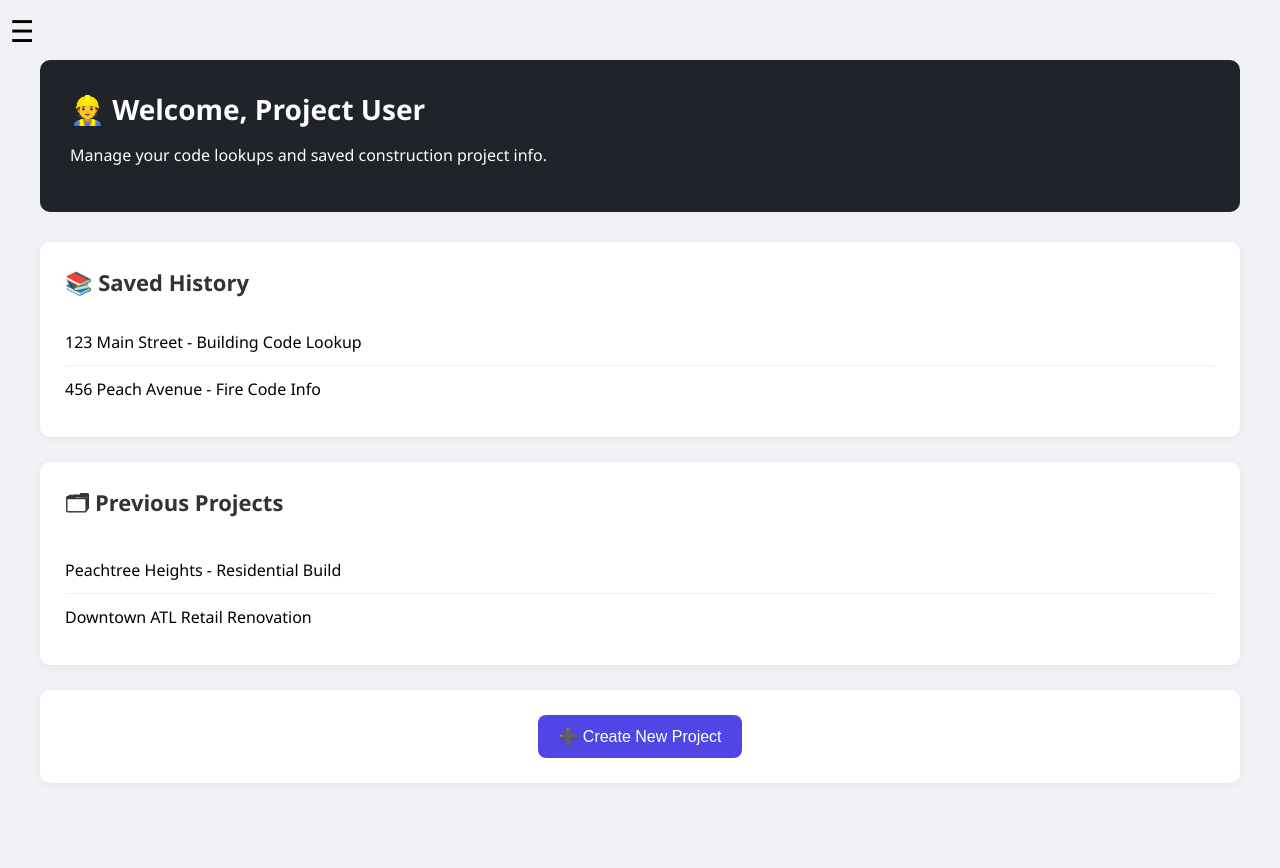
After one commit to priyanayak1/Zaap-Codes-, a Flask app: page /projects in a window 1280 px wide. The commit adds this page. Run offline with Flask 2, Linux system fonts and the light colour scheme; some libraries are stand-ins or nearby versions.

Commit message:
Have UI for About Us Page and Projects Page

```diff
--- a/ZaapCodes/app.py
+++ b/ZaapCodes/app.py
@@ -25,67 +25,81 @@ app = Flask(__name__) # creates the Flask app
 # CODE PAGE DEMO
 # TODO : move to appropriate file
 
-# codes = [
-#     Code(
-#         title="Code 1 Title",
-#         short_description="Code 1 short description",
-#         full_description="Code 1 full description",
-#         source_link="link to code 1"
-#     ),
-#     Code(
-#         title="Code 2 Title",
-#         short_description="Code 2 short description",
-#         full_description="Code 2 full description",
-#         source_link="link to code 2"
-#     ),
-#     Code(
-#         title="Code 3 Title",
-#         short_description="Code 3 short description",
-#         full_description="Code 3 full description",
-#         source_link="link to code 3"
-#     )
-# ]
+codes = [
+    Code(
+        title="Code 1 Title",
+        short_description="Code 1 short description",
+        full_description="Code 1 full description",
+        source_link="link to code 1"
+    ),
+    Code(
+        title="Code 2 Title",
+        short_description="Code 2 short description",
+        full_description="Code 2 full description",
+        source_link="link to code 2"
+    ),
+    Code(
+        title="Code 3 Title",
+        short_description="Code 3 short description",
+        full_description="Code 3 full description",
+        source_link="link to code 3"
+    )
+]
 
-def scrape_chapter_14_details():
-    url = "https://library.municode.com/ga/fulton_county/codes/code_of_ordinances?nodeId=PTIICOORCORE_CH14BUBURE"
+# def scrape_chapter_14_details():
+#     url = "https://library.municode.com/ga/fulton_county/codes/code_of_ordinances?nodeId=PTIICOORCORE_CH14BUBURE"
 
-    options = Options()
-    options.add_argument('--headless')
-    options.add_argument('--disable-gpu')
-    driver = webdriver.Chrome(options=options)
+#     options = Options()
+#     # options.add_argument('--headless')
+#     options.add_argument('--disable-gpu')
+#     options.add_argument('--no-sandbox')
+#     options.add_argument('--disable-dev-shm-usage')
 
-    try:
-        driver.get(url)
-        time.sleep(3)
+#     driver = webdriver.Chrome(options=options)
 
-        # Grab the title of the chapter
-        title_elem = driver.find_element(By.CLASS_NAME, "reader-node__header__title")
-        title = title_elem.text.strip()
+#     try:
+#         print("navigating to municode")
+#         driver.get(url)
+#         time.sleep(4)
 
-        # Grab the full description (content of chapter)
-        content_elem = driver.find_element(By.CLASS_NAME, "reader-node__content")
-        full_description = content_elem.text.strip()
+#         print("looking for title")
+#         # Grab the title of the chapter
+#         title_elem = driver.find_element(By.CLASS_NAME, "reader-node__header__title")
+#         title = title_elem.text.strip()
+#         print("title found ", title)
+#         print("looking for content...")
+#         # Grab the full description (content of chapter)
+#         content_elem = driver.find_element(By.CLASS_NAME, "reader-node__content")
+#         full_description = content_elem.text.strip()
+#         print("found content ")
 
-        # Create a short description (first paragraph or first 200 chars)
-        short_description = full_description.split('\n')[0][:200]
+#         # Create a short description (first paragraph or first 200 chars)
+#         # short_description = full_description.split('\n')[0][:200]
+#         short_description = full_description[:300] + "..." if len(full_description) > 300 else full_description
 
-        return Code(
-            title=title,
-            short_description=short_description,
-            full_description=full_description,
-            source_link=url
-        )
+#         return Code(
+#             title=title,
+#             short_description=short_description,
+#             full_description=full_description,
+#             source_link=url
+#         )
+#     # except NoSuchElementException as e:
+#     #     print("❌ Element not found:", e)
+#     #     return None
+#     except Exception as e:
+#         print(f"Scraping failed: {e}")
+#         return None
+#     finally:
+#         driver.quit()
 
-    except Exception as e:
-        print(f"Scraping failed: {e}")
-        return None
-    finally:
-        driver.quit()
+# codes = []
+# fulton_code = scrape_chapter_14_details()
+# if fulton_code:
+#     codes.append(fulton_code)
 
-codes = []
-fulton_code = scrape_chapter_14_details()
-if fulton_code:
-    codes.append(fulton_code)
+# code = scrape_chapter_14_details()
+
+
 
 def scrape_county_codes(county_name):
     # Construct the URL for the county's page on the Municode website
@@ -260,6 +274,15 @@ def index():
     app.logger.debug('codes: ' + str(codes))
     return render_template('index.html', codes=codes)
 
+# new page for about us
+@app.route('/about-us')
+def about_us():
+    return render_template('about_us.html')
+
+# new page for projects
+@app.route('/projects')
+def projects():
+    return render_template('projects.html')
 ###
 # Purpose: handles address lookup request
 # steps:
--- a/ZaapCodes/static/StylePage.css
+++ b/ZaapCodes/static/StylePage.css
@@ -203,3 +203,17 @@ h1 {
     border-radius: 5px;
     margin-bottom: 5px;
 }
+
+.about-section {
+    padding: 20px;
+    background-color: #f7f9fc;
+    border-radius: 10px;
+    box-shadow: 0 0 10px rgba(0,0,0,0.05);
+    max-width: 800px;
+    margin: auto;
+    font-size: 1.1em;
+  }
+  .about-section h2 {
+    margin-top: 20px;
+    color: #333;
+  }
--- /dev/null
+++ b/ZaapCodes/templates/projects.html
@@ -0,0 +1,122 @@
+<!DOCTYPE html>
+<html lang="en">
+<head>
+  <meta charset="UTF-8">
+  <title>Projects - ZaapCodes</title>
+  <link rel="stylesheet" href="/static/StylePage.css">
+  <style>
+    body {
+      font-family: 'Segoe UI', Tahoma, Geneva, Verdana, sans-serif;
+      background-color: #f0f2f5;
+      margin: 0;
+      padding: 0;
+    }
+    .projects-container {
+      max-width: 1200px;
+      margin: auto;
+      padding: 40px 20px;
+    }
+    .profile-header {
+      background-color: #20232a;
+      color: white;
+      padding: 30px;
+      border-radius: 10px;
+      margin-bottom: 30px;
+    }
+    .profile-header h2 {
+      margin: 0;
+      font-size: 28px;
+    }
+    .section {
+      background: white;
+      border-radius: 10px;
+      padding: 25px;
+      margin-bottom: 25px;
+      box-shadow: 0 2px 8px rgba(0,0,0,0.05);
+    }
+    .section h3 {
+      margin-top: 0;
+      font-size: 22px;
+      color: #333;
+    }
+    .project-item {
+      padding: 12px 0;
+      border-bottom: 1px solid #eee;
+    }
+    .project-item:last-child {
+      border-bottom: none;
+    }
+    .new-project-btn {
+      background-color: #4f46e5;
+      color: white;
+      padding: 12px 20px;
+      font-size: 16px;
+      border: none;
+      border-radius: 8px;
+      cursor: pointer;
+      transition: background 0.3s ease;
+    }
+    .new-project-btn:hover {
+      background-color: #3730a3;
+    }
+  </style>
+</head>
+<body>
+
+  <!-- Sidebar -->
+  <div id="sidebar">
+    <a href="javascript:void(0)" class="close-btn" onclick="closeSidebar()">&times;</a>
+    <a href="/about-us">About Us</a>
+    <a href="/search">Search</a>
+    <a href="/zappy">Zappy</a>
+    <a href="/projects">Projects</a>
+    <a href="/privacy">Privacy</a>
+    <a href="/contact-us">Contact Us</a>
+  </div>
+  <span id="open-btn" onclick="openSidebar()">&#9776;</span>
+
+  <!-- Main content -->
+  <div class="content">
+    <div class="projects-container">
+
+      <!-- Profile Header -->
+      <div class="profile-header">
+        <h2>👷 Welcome, Project User</h2>
+        <p>Manage your code lookups and saved construction project info.</p>
+      </div>
+
+      <!-- Saved History -->
+      <div class="section">
+        <h3>📚 Saved History</h3>
+        <div class="project-item">123 Main Street - Building Code Lookup</div>
+        <div class="project-item">456 Peach Avenue - Fire Code Info</div>
+      </div>
+
+      <!-- Previous Projects -->
+      <div class="section">
+        <h3>🗂 Previous Projects</h3>
+        <div class="project-item">Peachtree Heights - Residential Build</div>
+        <div class="project-item">Downtown ATL Retail Renovation</div>
+      </div>
+
+      <!-- Create New Project -->
+      <div class="section" style="text-align: center;">
+        <button class="new-project-btn">➕ Create New Project</button>
+      </div>
+
+    </div>
+  </div>
+
+  <script>
+    function openSidebar() {
+      document.getElementById("sidebar").style.width = "250px";
+      document.querySelector(".content").style.marginLeft = "250px";
+    }
+    function closeSidebar() {
+      document.getElementById("sidebar").style.width = "0";
+      document.querySelector(".content").style.marginLeft = "0";
+    }
+  </script>
+
+</body>
+</html>
```
Also changed, not shown: ZaapCodes/templates/about_us.html (added, +58 -0 lines).
